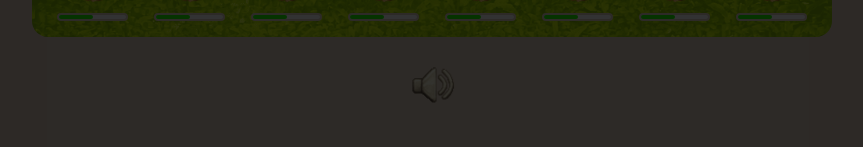
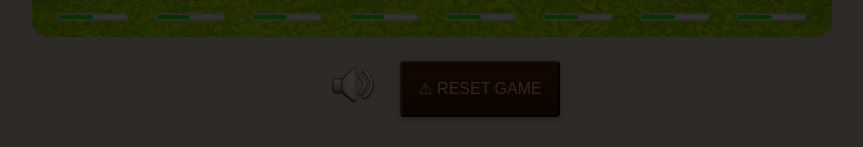
Before and after one commit to SebastianBroz/WBI-klikacka, a Vue app in the folder vite-project/: page / in a window 1280 px wide. Shown: the part 535-682 px from the top of the page, without its empty margins (208-1071 px from the left). Built offline with nearby package versions, Linux system fonts and the light colour scheme; a web font is replaced by a local one.

Commit message:
Reset button location + ending bug fix

```diff
--- a/vite-project/src/App.vue
+++ b/vite-project/src/App.vue
@@ -31,7 +31,6 @@ const { scheduleDayEvents, countdownDisplay, pesticideTimeRemaining, startPestic
 const { shopItems } = useShop(store);
 
 const currentSection = ref('shopOffers');
-const endingDismissed = ref(false);
 const showResetConfirm = ref(false);
 
 const changeSection = (section: string) => {
@@ -46,7 +45,6 @@ const confirmReset = () => {
   showResetConfirm.value = false;
   store.resetGame();
   resetPlantSelection();
-  endingDismissed.value = false;
 };
 
 const cancelReset = () => {
@@ -114,7 +112,7 @@ onUnmounted(() => {
     <main>
       <ChoosePlant v-if="isChoosingPlant"/>
       <Transition name="ending-popup">
-        <Ending v-if="store.count >= 10 && !endingDismissed" @close="endingDismissed = true"/>
+        <Ending v-if="store.count >= 10 && !store.endingDismissed" @close="store.endingDismissed = true"/>
       </Transition>
           <section class="stats">
             <Transition name="event-banner">
@@ -151,7 +149,10 @@ onUnmounted(() => {
             >
               <Field v-for="n in 32" :key="n" />
             </div>
-          <Audio />
+            <div class="settings">
+              <Audio />
+              <button class="resetBtn" @click="resetGame">&#9888; RESET GAME</button>
+            </div>
           </section>
           <section class="optionsAndLogo">
             <section class="options">
@@ -194,7 +195,6 @@ onUnmounted(() => {
                   </ul>
                 </div>
               </Transition>
-              <button class="resetBtn" @click="resetGame">&#9888; RESET GAME</button>
             </section>
             <img src="/pics/logo_pixel.png" alt="logo" style="pointer-events: none"/>
           </section>
@@ -395,6 +395,9 @@ main {
   width: 100%;
   max-width: 50rem;
 }
+.settings{
+  display: flex;
+}
 .options {
   display: flex;
   flex-direction: column;
@@ -481,7 +484,6 @@ main {
   opacity: 0.85;
 }
 
-/* ── Reset confirmation modal ─────────────────────────── */
 .reset-overlay {
   position: fixed;
   inset: 0;
@@ -564,7 +566,6 @@ main {
   opacity: 0.8;
 }
 
-/* modal enter/leave */
 .reset-modal-enter-active,
 .reset-modal-leave-active {
   transition: opacity 0.25s ease;
--- a/vite-project/src/stores/counter.ts
+++ b/vite-project/src/stores/counter.ts
@@ -19,6 +19,7 @@ export const useCounterStore = defineStore("counter", {
             bigCursorPerkOwned: false,
             perkDropActive: false,
             lastSessionTime: 0,
+            endingDismissed: false,
         };
     },
     actions: {
@@ -83,6 +84,7 @@ export const useCounterStore = defineStore("counter", {
                 bigCursorPerkOwned: this.bigCursorPerkOwned,
                 achievements: this.achievements,
                 lastSessionTime: Date.now(),
+                endingDismissed: this.endingDismissed,
             };
             localStorage.setItem('wbi-klikacka-save', JSON.stringify(gameData));
         },
@@ -98,6 +100,7 @@ export const useCounterStore = defineStore("counter", {
                     this.bigCursorPerkOwned = data.bigCursorPerkOwned || false;
                     this.achievements = data.achievements || [];
                     this.lastSessionTime = data.lastSessionTime || 0;
+                    this.endingDismissed = data.endingDismissed || false;
                 } catch (e) {
                     console.error('Chyba při načítání hry:', e);
                 }
@@ -130,6 +133,7 @@ export const useCounterStore = defineStore("counter", {
             this.bigCursorPerkOwned = false;
             this.perkDropActive = false;
             this.lastSessionTime = 0;
+            this.endingDismissed = false;
 
             // Vymaž všechny uložené údaje
             localStorage.removeItem('wbi-klikacka-save');
```
